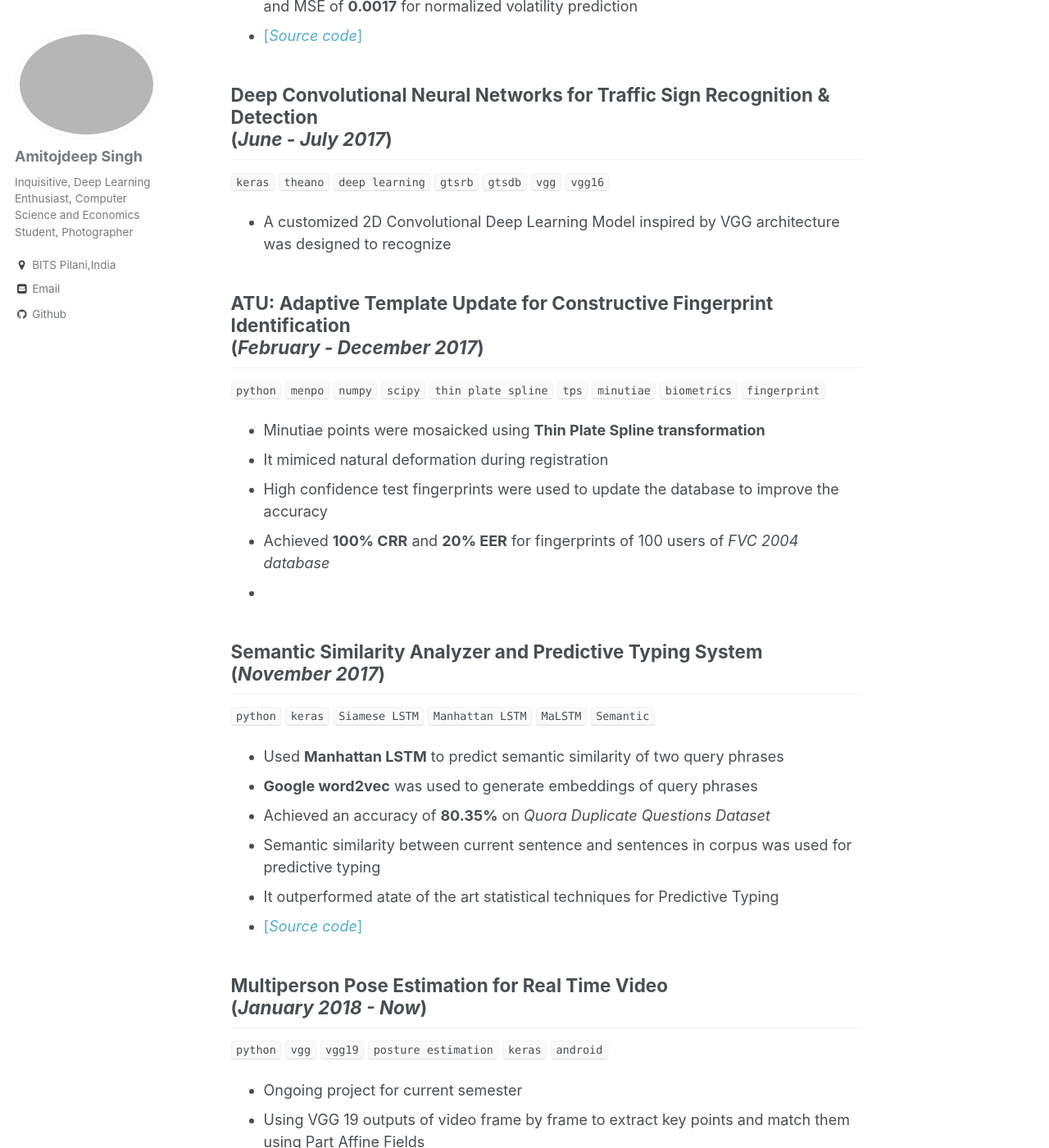
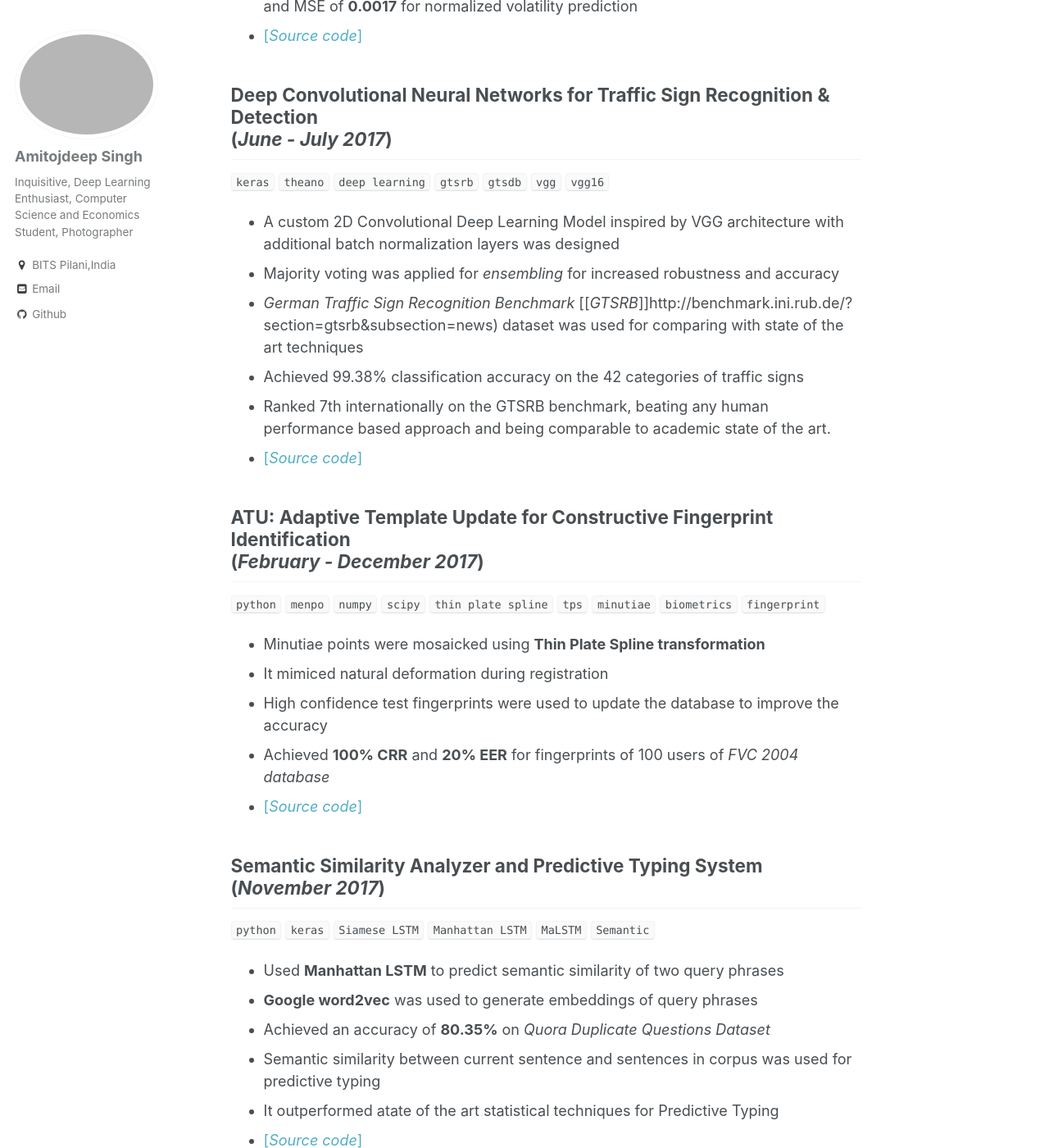
Before and after one commit to amitojdeep/amitojdeep.github.io, a Jekyll site: the page built from _pages/projects.md, in a window 1280 px wide and 1400 px high, scrolled down 554 px. Shown: the whole window at 82% size. Built offline with Jekyll 4.4.1, drawn with Linux system fonts in a browser that asks for light colours.

Commit message:
Update projects.md

```diff
--- a/_pages/projects.md
+++ b/_pages/projects.md
@@ -17,7 +17,13 @@ redirect_from:
 
 ## Deep Convolutional Neural Networks for Traffic Sign Recognition & Detection  <br> (_June - July 2017_)
 `keras` `theano` `deep learning` `gtsrb` `gtsdb` `vgg` `vgg16` <br>
-* A customized 2D Convolutional Deep Learning Model inspired by VGG architecture was designed to recognize
+* A custom 2D Convolutional Deep Learning Model inspired by VGG architecture with additional batch normalization layers was designed
+*  Majority voting was applied for *ensembling* for increased robustness and accuracy
+* *German Traffic Sign Recognition Benchmark* [[_GTSRB_]]http://benchmark.ini.rub.de/?section=gtsrb&subsection=news) dataset was used for comparing with state of the art techniques
+* Achieved 99.38% classification accuracy on the 42 categories of traffic signs
+* Ranked 7th internationally on the GTSRB benchmark, beating any human performance based approach and being comparable to academic state of the art.
+* [[_Source code_]](https://github.com/amitojdeep/traffic-sign-reco)
+
 
 ## ATU: Adaptive Template Update for Constructive Fingerprint Identification <br>(_February - December 2017_)
 `python`  `menpo` `numpy` `scipy` `thin plate spline` `tps` `minutiae` `biometrics` `fingerprint` <br>
@@ -25,7 +31,7 @@ redirect_from:
 * It mimiced natural deformation during registration
 * High confidence test fingerprints were used to update the database to improve the accuracy
 * Achieved **100% CRR** and **20% EER** for fingerprints of 100 users of *FVC 2004 database*
-*
+* [[_Source code_]](https://github.com/amitojdeep/fp-recognition)
 
 ## Semantic Similarity Analyzer and Predictive Typing System <br>(_November 2017_)
 `python` `keras` `Siamese LSTM` `Manhattan LSTM` `MaLSTM` `Semantic` <br>
```
